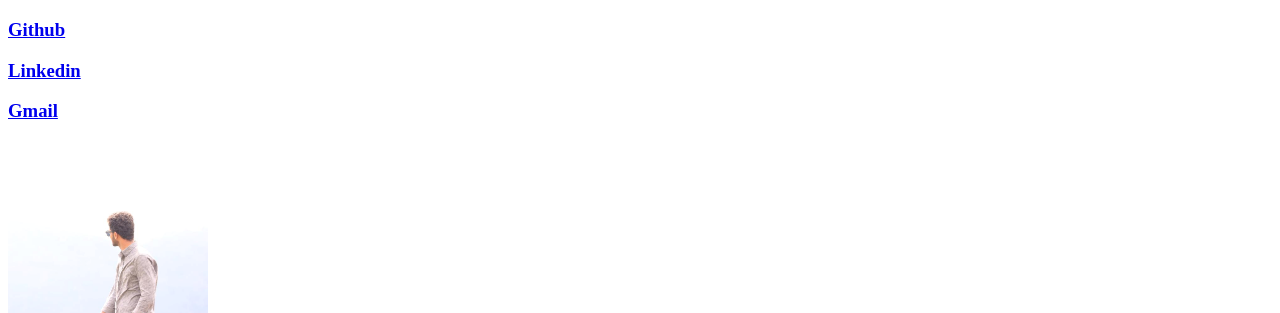
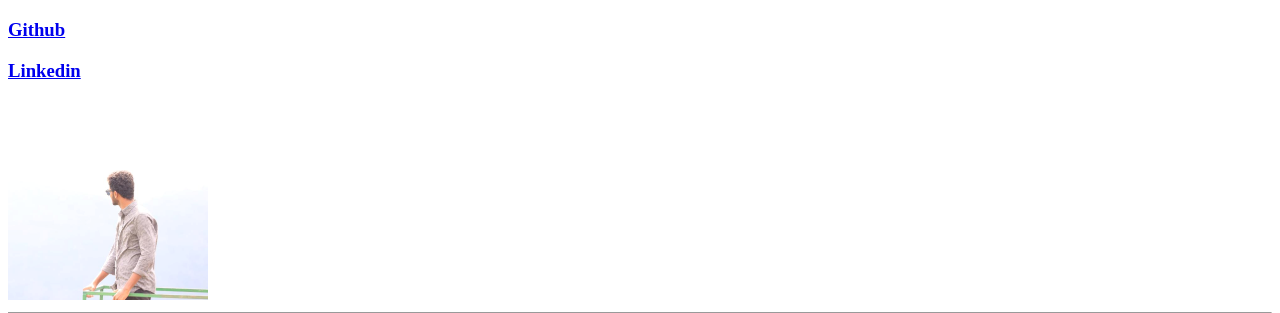
Before and after one commit to avinashkumar18410/Resume, a plain HTML site: page index.html in a window 1280 px wide. Shown: the part 61-374 px from the top of the page. Drawn offline with Linux system fonts and the light colour scheme.

Commit message:
Fix HTML formatting issues in index.htmlfirst commit

```diff
--- a/index.html
+++ b/index.html
@@ -11,7 +11,6 @@
     <h3>
       <a href="https://www.linkedin.com/in/avinash-kumar-pakala/">Linkedin</a>
     </h3>
-    <h3><a href="avinashpakala32@gmail.com">Gmail</a></h3>
     <img src="myimage.png" alt="image" width="200" />
     <hr />
     <h1>Summary</h1>
```
